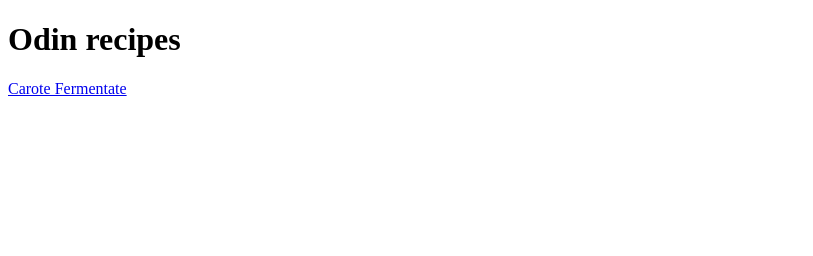
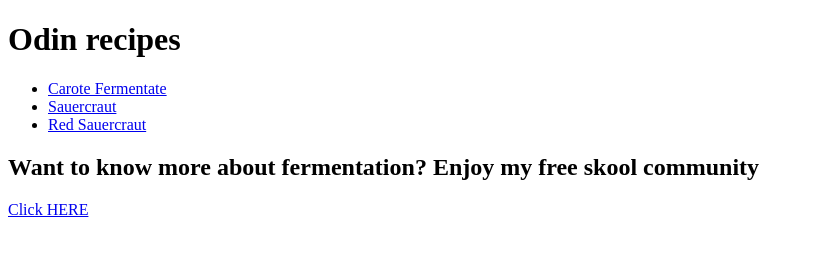
Before and after one commit to frizzobrain/odin-recipes, a plain HTML site: page index.html in a window 1280 px wide. Shown: the whole page, without its empty margins (0-813 px from the left). Drawn offline with Linux system fonts and the light colour scheme.

Commit message:
Add links to all the pages in the index file

```diff
--- a/index.html
+++ b/index.html
@@ -7,6 +7,12 @@
 </head>
 <body>
     <h1>Odin recipes</h1>
-    <a href="recipes/carote_fermentate.html">Carote Fermentate</a>
+    <ul>
+    <li><a href="recipes/carote_fermentate.html">Carote Fermentate</a> </li>
+    <li><a href="recipes/sauercraut.html">Sauercraut</a> </li>
+    <li><a href="recipes/red_sauercraut.html">Red Sauercraut</a> </li>
+    </ul>
+<h2><strong>Want to know more about fermentation? Enjoy my free skool community</strong></h2>
+    <a href="https://link.fermentotutto.it/community">Click HERE</a>
 </body>
 </html>
```
